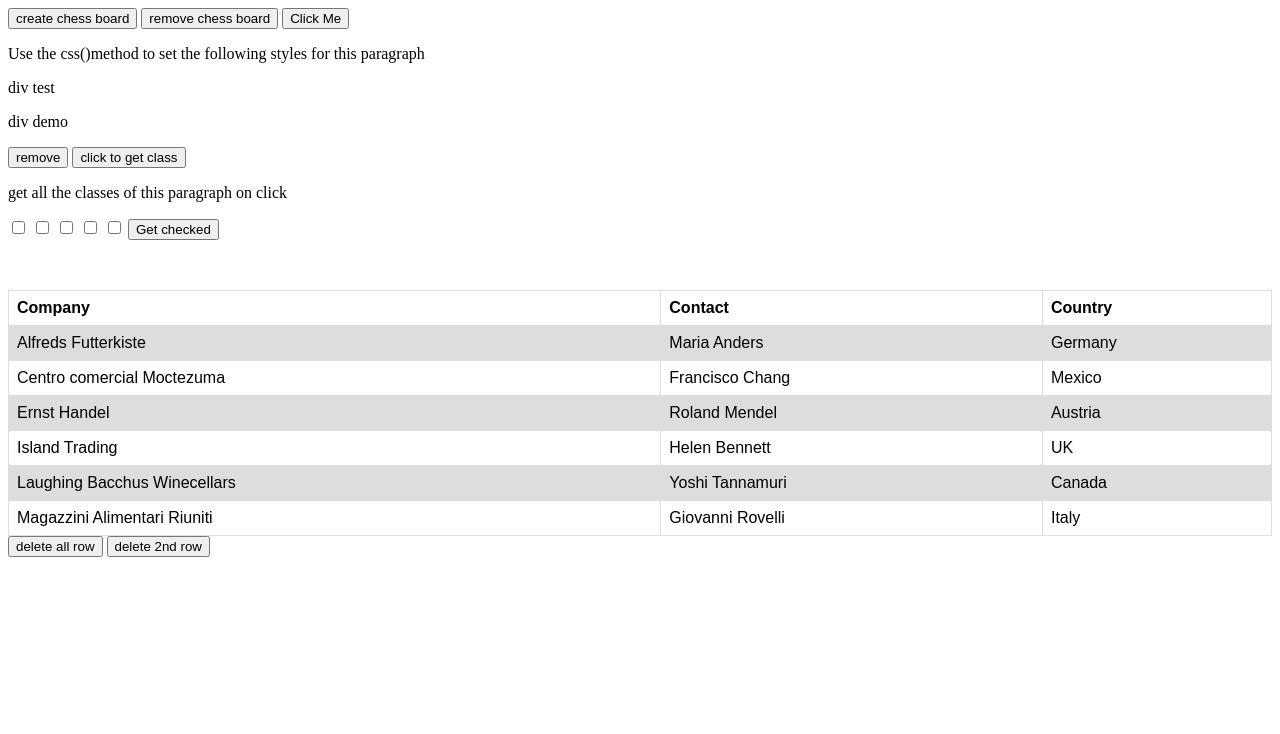
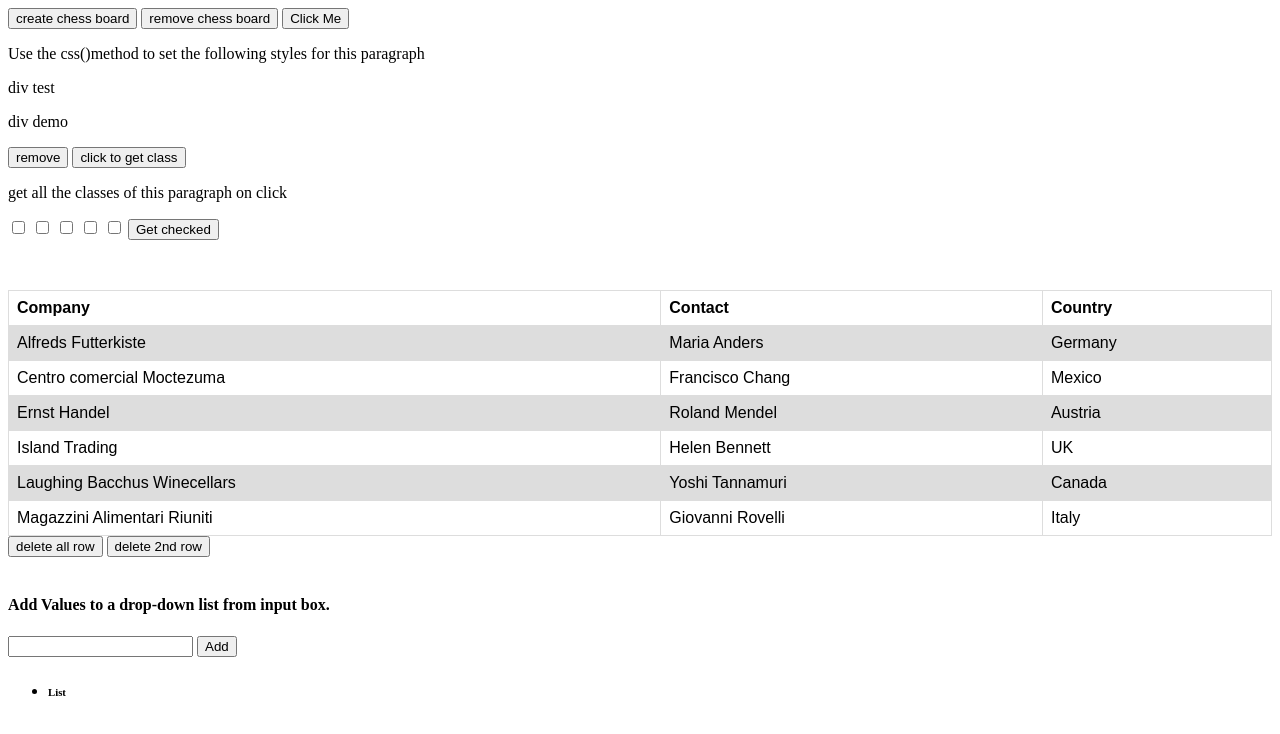
Before and after one commit to sachin4169/jquery_hands_on, a plain HTML site: page index.html in a window 1280 px wide. Drawn offline with nearby package versions, Linux system fonts and the light colour scheme.

Commit message:
Add Values to a drop-down list from input box.

```diff
--- a/app.js
+++ b/app.js
@@ -71,4 +71,8 @@ $('#button1').click(function(){
   $('#button2').click(function(){
     $(".demotable").find("tr:eq(2)").remove();
   });
+  $("#addlist").click(()=>{
+      var value = $("#int_li").val()
+      $("#list").append("<li>"+value+"</li>");
+  });
 // Green background color, white text color, 25 pixels font size and a padding of 15 pixels
--- a/index.html
+++ b/index.html
@@ -115,7 +115,13 @@
       </table>
     </div>
     <button id="button1">delete all row</button>
-    <button id="button2">delete 2nd row</button>
+    <button id="button2">delete 2nd row</button><br><br>
+    <h4>Add Values to a drop-down list from input box.</h4>
+    <input type="text" id="int_li">
+    <button id="addlist">Add</button>
+    <ul id="list">
+      <li><h6>List</h6></li>
+    </ul>
 
     <script src="app.js"></script>
   </body>
```
